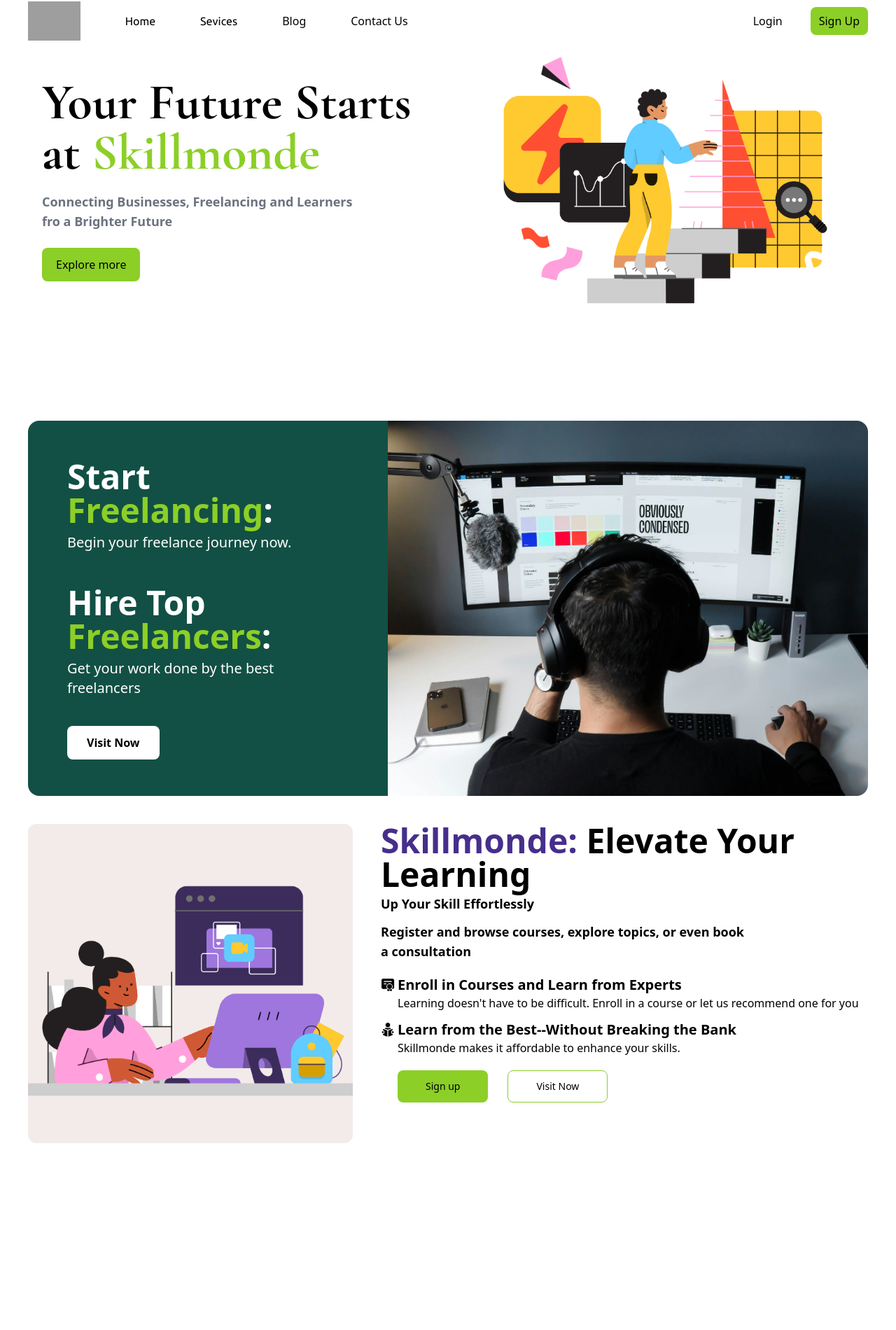
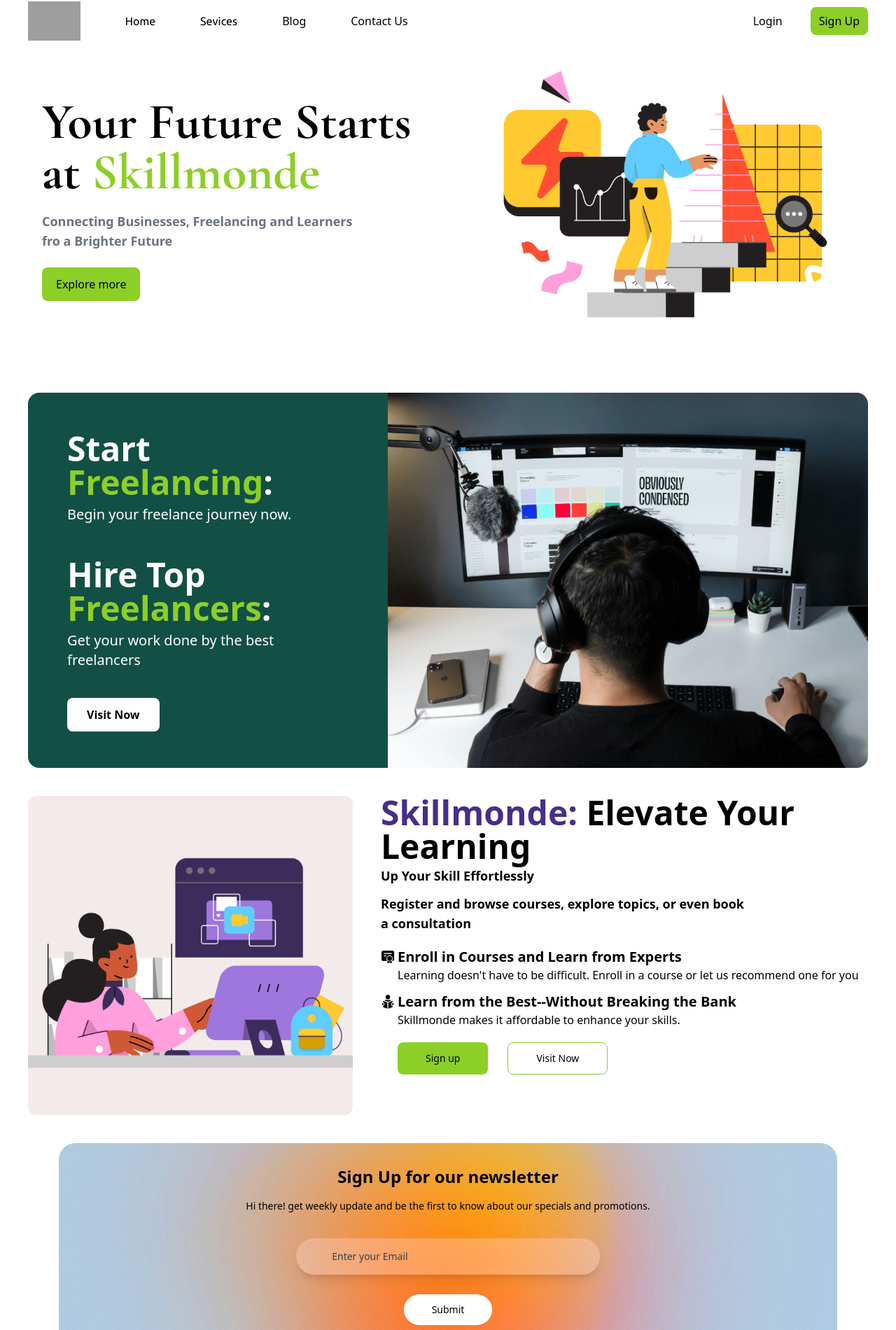
Before and after one commit to sanjeevs9/SkillMondeMain, a React (Vite) app in the folder Frontend/: page / in a window 1280 px wide. Shown: the part 11-1911 px from the top of the page at 70% size. Before the commit the page ends 1664 px from the top, so only its background shows below. Built offline with nearby package versions, Linux system fonts and the light colour scheme; grey boxes are pictures that could not be loaded.

Commit message:
newsletter added

```diff
--- a/Frontend/src/App.jsx
+++ b/Frontend/src/App.jsx
@@ -3,6 +3,7 @@
 import FreelanceSection from './Components/FreelanceSection'
 import Learning from './Components/Learning'
 import Main from './Components/Main'
+import NewsLetter from './Components/NewsLetter'
 
 function App() {
   const [count, setCount] = useState(0)
@@ -17,7 +18,7 @@
         <Main/>
         <FreelanceSection/>
         <Learning/>
-
+        <NewsLetter/>
         </div>
         </div>
      </div>
--- a/Frontend/src/Components/FreelanceSection.jsx
+++ b/Frontend/src/Components/FreelanceSection.jsx
@@ -3,7 +3,7 @@
 export default function FreelanceSection(){
     return(
         <>
-        <div className=" md:pt-10 ">
+        <div className=" md:pt-0 ">
                 <div className="flex p-5 xl:h-[36rem] h-[30rem] sm:h-[40rem]  md:h-[30rem]  md:flex-row flex-col-reverse ">
                     <div className="bg-[#125045] md:w-3/6 w-full md:rounded-l-2xl  md:h-auto h-full">
                             <div className="text-3xl sm:text-5xl md:text-3xl lg:text-4xl xl:text-5xl  text-white font-semibold p-6 md:p-10  lg:p-14 h-5/6  md:h-auto ">
@@ -16,7 +16,7 @@
                                     <span className="text-PGreen">Freelancers</span>:
                                 </div>
                                 <div className="text-sm sm:text-lg md:text-base font-normal xl:text-xl pt-2 pb-5 md:pb-7">Get your work done by the best freelancers</div>
-                                <button className="bg-white text-black text-xs sm:text-base xl:text-base rounded-lg p-2 pl-3 pr-3 sm:p-4 sm:pl-8 sm:pr-8   md:p-3 md:pl-7 md:pr-7 transition ease-in-out delay-150 hover:-translate-y-[0.5px] duration-300 hover:scale-110">Visit Now</button>
+                                <button className="bg-white text-black text-xs sm:text-base xl:text-base rounded-lg p-2 pl-3 pr-3 sm:p-4 sm:pl-8 sm:pr-8   md:p-3 md:pl-7 md:pr-7 transition ease-linear delay-150 hover:-translate-y-[0.5px] duration-300 hover:scale-105">Visit Now</button>
                             </div>
                     </div>
                     <div className="md:w-4/6 w-full  h-2/6 sm:h-2/6 md:h-auto  flex ">
--- a/Frontend/src/Components/Learning.jsx
+++ b/Frontend/src/Components/Learning.jsx
@@ -34,8 +34,8 @@
                         Skillmonde makes it affordable to enhance your skills.
                     </div>
                     <div className="pl-6 pt-3 lg:pt-4 xl:pt-5 flex gap-4 sm:gap-7 lg:gap-7">
-                        <button className="bg-PGreen p-2 pl-5 pr-5 sm:p-3 sm:pl-10 sm:pr-10  lg:p-[2.5] lg:pl-8 lg:pr-8 xl:p-3 xl:pl-10 xl:pr-10 rounded-lg text-sm font-medium ">Sign up</button>
-                        <button className="border border-PGreen p-2 pl-5 pr-5 sm:p-3 sm:pl-10 sm:pr-10 lg:p-3 lg:pl-8 lg:pr-8  xl:p-3 xl:pl-10 xl:pr-10 rounded-lg font-medium text-sm">Visit Now</button>
+                        <button className="bg-PGreen p-2 pl-5 pr-5 sm:p-3 sm:pl-10 sm:pr-10  lg:p-[2.5] lg:pl-8 lg:pr-8 xl:p-3 xl:pl-10 xl:pr-10 rounded-lg text-sm font-medium transition ease-linear delay-150 hover:-translate-y-[0.5px] duration-300 hover:scale-105">Sign up</button>
+                        <button className="border border-PGreen p-2 pl-5 pr-5 sm:p-3 sm:pl-10 sm:pr-10 lg:p-3 lg:pl-8 lg:pr-8  xl:p-3 xl:pl-10 xl:pr-10 rounded-lg font-medium text-sm transition ease-linear delay-150 hover:-translate-y-[0.5px] duration-300 hover:scale-105">Visit Now</button>
                     </div>
                 </div>
             </div>
--- a/Frontend/src/Components/Main.jsx
+++ b/Frontend/src/Components/Main.jsx
@@ -4,9 +4,9 @@
     return (
         <>
             <div className="">
-                <div className="flex p-5 pt-0 md:pt-5">
-                    <div>
-                        <div className="flex flex-col p-5 sm:p-6 md:p-5  ">
+                <div className="flex p-5 pb-1 pt-0 md:pt-5 md:pb-0 xl:pt-10">
+                    <div className="">
+                        <div className="flex flex-col p-5 sm:p-6 md:p-5 md:pt-7 ">
                             <div className="font-bold text-4xl sm:text-6xl md:text-5xl lg:text-6xl xl:text-7xl font-cormorant-gara">
                                 Your Future Starts at <span className="text-PGreen">Skillmonde</span>
                             </div>
@@ -14,12 +14,12 @@
                                 Connecting Businesses, Freelancing and Learners fro a Brighter Future
                             </div>
                             <div className="pt-4 sm:pt-5 md:pt-6">
-                                <button className="bg-PGreen text-xs sm:text-base font-medium rounded-lg p-2 pl-4 pr-4 sm:p-3 sm:pl-5 sm:pr-5  text-center">Explore more </button>
+                                <button className="bg-PGreen text-xs sm:text-base font-medium rounded-lg p-2 pl-4 pr-4 sm:p-3 sm:pl-5 sm:pr-5  text-center hover:bg-[#125045] hover:text-white">Explore more </button>
                             </div>
                         </div>
                     </div>
                     <div className="hidden md:flex  w-9/12  items-end  ">
-                        <img className="object-cover w-[25rem] md:w-[30rem] lg:w-[40rem] xl:-translate-y-10" src={startup}/>
+                        <img className="object-cover w-[25rem] md:w-[30rem] lg:w-[40rem] lg:-translate-y-5 xl:-translate-y-10" src={startup}/>
                     </div>
                 </div>
             </div>
--- /dev/null
+++ b/Frontend/src/Components/NewsLetter.jsx
@@ -0,0 +1,23 @@
+import splash from "../../public/splash.jpg"
+
+export default function NewsLetter(){
+    return (
+        <>
+            <div className="md:pl-14 md:pr-14 xl:pl-16 xl:pr-16 p-5 ">
+
+                <div style={{backgroundImage: `url(${splash})`,backgroundSize:'cover',backgroundPosition:"center" }} className=" rounded-3xl flex justify-center items-center p-5 md:p-8">
+                    <div className="flex flex-col justify-center items-center gap-3 sm:gap-4 ">
+                        <div className="font-medium lg:font-semibold text-lg sm:text-2xl  ">Sign Up for our newsletter</div>
+                        <div className="text-sm text-center lg:font-medium lg:pb-5">Hi there! get weekly update and be the first to know about our specials and promotions.</div>
+                        <div className="w-3/4  bg-opacity-30 bg-red-100 shadow-lg flex justify-center rounded-full sm:p-1 lg:p-2 ">
+                            <input className="border-none  bg-transparent placeholder:text-gray-700 text-gray-700 font-medium  p-2 focus:outline-none  w-10/12 text-sm" placeholder="Enter your Email"/>
+                        </div>
+                        <div className="pt-3   ">
+                            <button className="font-medium text-xs sm:text-sm  bg-white p-2 rounded-full pl-7 pr-7 sm:p-3 sm:pl-10 sm:pr-10">Submit</button>
+                        </div>
+                    </div>
+                </div>
+            </div>
+        </>
+    )
+}
```
Also changed, not shown: Frontend/public/splash.jpg (added).
